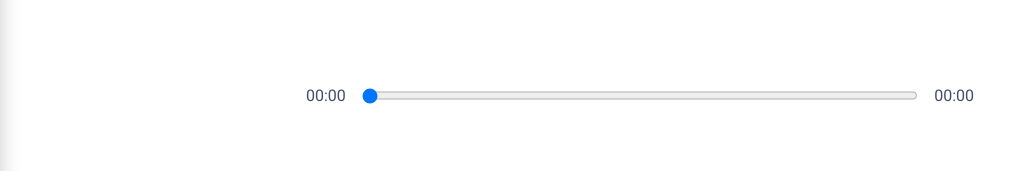
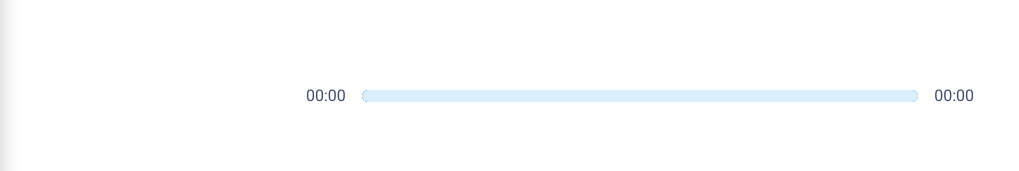
Before and after one commit to mfacin/Waves-Music, a React (Create React App) app: page / in a window 1280 px wide. Shown: the part 510-681 px from the top of the page, without its empty margins (0-1019 px from the left). Built offline with nearby package versions, Linux system fonts and the light colour scheme.

Commit message:
Cutomize slider

```diff
--- a/src/components/Player/index.tsx
+++ b/src/components/Player/index.tsx
@@ -42,6 +42,7 @@ const Player: React.FC<PlayerProps> = ({
     currentTime: 0,
     duration: 0,
   })
+  const [percentage, setPercentage] = useState(0)
 
   const audioRef = useRef<HTMLAudioElement>(null)
 
@@ -57,6 +58,15 @@ const Player: React.FC<PlayerProps> = ({
 
   const findSongIndex = () =>
     songs.findIndex(song => song.id === currentSong.id)
+
+  useEffect(() => {
+    // calculate percentage
+    const roundedCurrent = Math.floor(Number(songInfo.currentTime))
+    const roundedDuration = Math.floor(songInfo.duration)
+    const newPercentage = Math.floor((roundedCurrent / roundedDuration) * 100)
+
+    setPercentage(newPercentage)
+  }, [songInfo])
 
   const handlePlayPauseSong = () => {
     if (!songInfo.duration) return
@@ -101,6 +111,8 @@ const Player: React.FC<PlayerProps> = ({
     <div className="player">
       <div className="time-control">
         <p>{timeFormater(songInfo.currentTime)}</p>
+
+        <div className="track">
           <input
             min={0}
             max={songInfo.duration}
@@ -108,8 +120,23 @@ const Player: React.FC<PlayerProps> = ({
             onChange={handleRangeChange}
             type="range"
           />
+
+          <div
+            className="animate-track-container"
+            style={{
+              background: `linear-gradient(to right, ${currentSong.color[0]}, ${currentSong.color[1]})`,
+            }}
+          >
+            <div
+              className="animate-track"
+              style={{ transform: `translateX(${percentage}%)` }}
+            ></div>
+          </div>
+        </div>
+
         <p>{timeFormater(songInfo.duration)}</p>
       </div>
+
       <div className="play-control">
         <SkipBack
           onClick={() => handleSkipTrack(SkipDirection.BACK)}
--- a/src/components/Player/styles.scss
+++ b/src/components/Player/styles.scss
@@ -10,9 +10,55 @@
     width: 100%;
 
     display: flex;
+    align-items: center;
 
-    input {
+    .track {
       width: 100%;
+      height: 12px;
+
+      background-color: #84cbfd;
+      border-radius: 6px;
+
+      position: relative;
+
+      input {
+        width: 100%;
+        appearance: none;
+        background: transparent;
+        cursor: pointer;
+      }
+
+      input[type='range']:focus {
+        outline: none;
+      }
+
+      input[type='range']::-webkit-slider-thumb {
+        appearance: none;
+        width: 12px;
+        height: 12px;
+      }
+
+      .animate-track-container {
+        width: 100%;
+        height: 100%;
+        border-radius: 8px;
+
+        position: absolute;
+        top: 0;
+        left: 0;
+        overflow: hidden;
+
+        pointer-events: none;
+
+        .animate-track {
+          width: 100%;
+          height: 100%;
+
+          background-color: #d9efff;
+
+          transform: translateX(50%);
+        }
+      }
     }
 
     p {
```
Also changed, not shown: src/components/Library/index.tsx (+0 -7 lines). Lines whose indentation alone changed are shown as unchanged.
